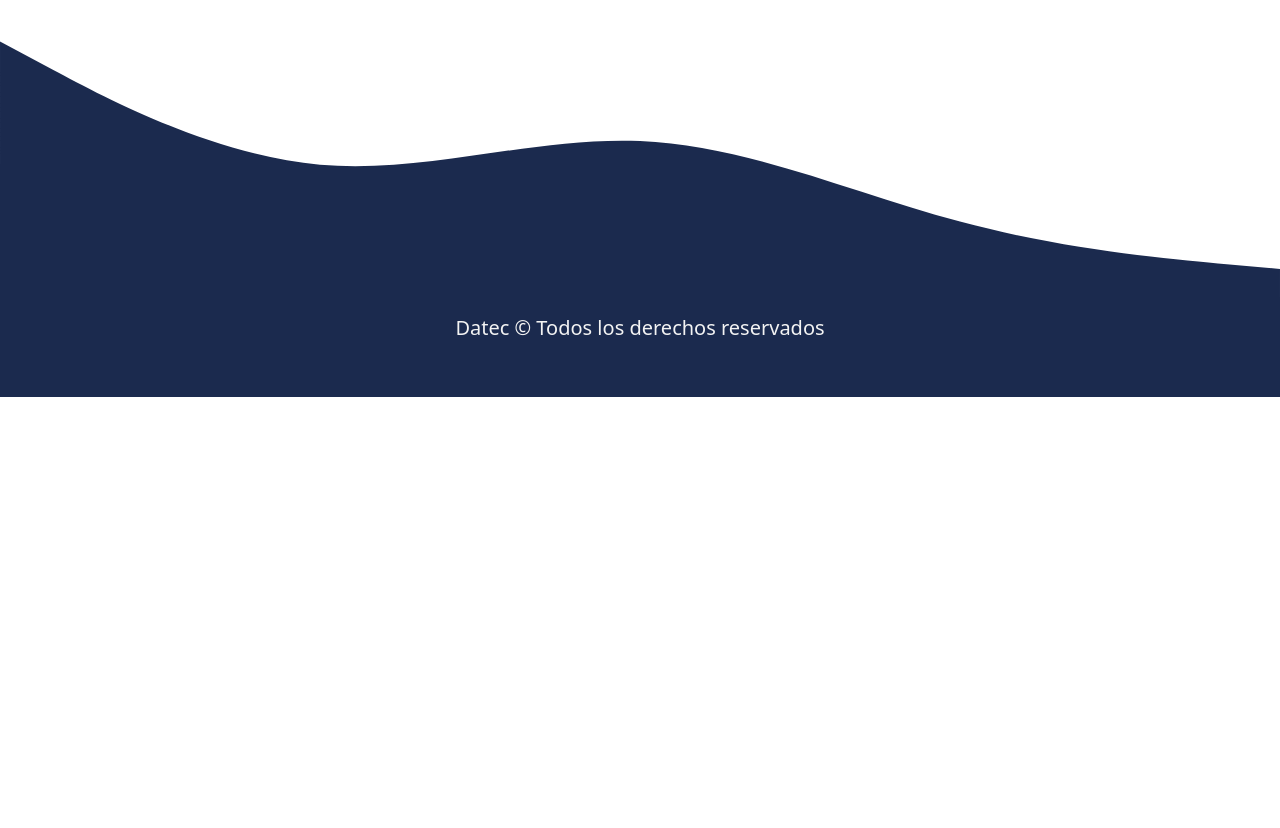
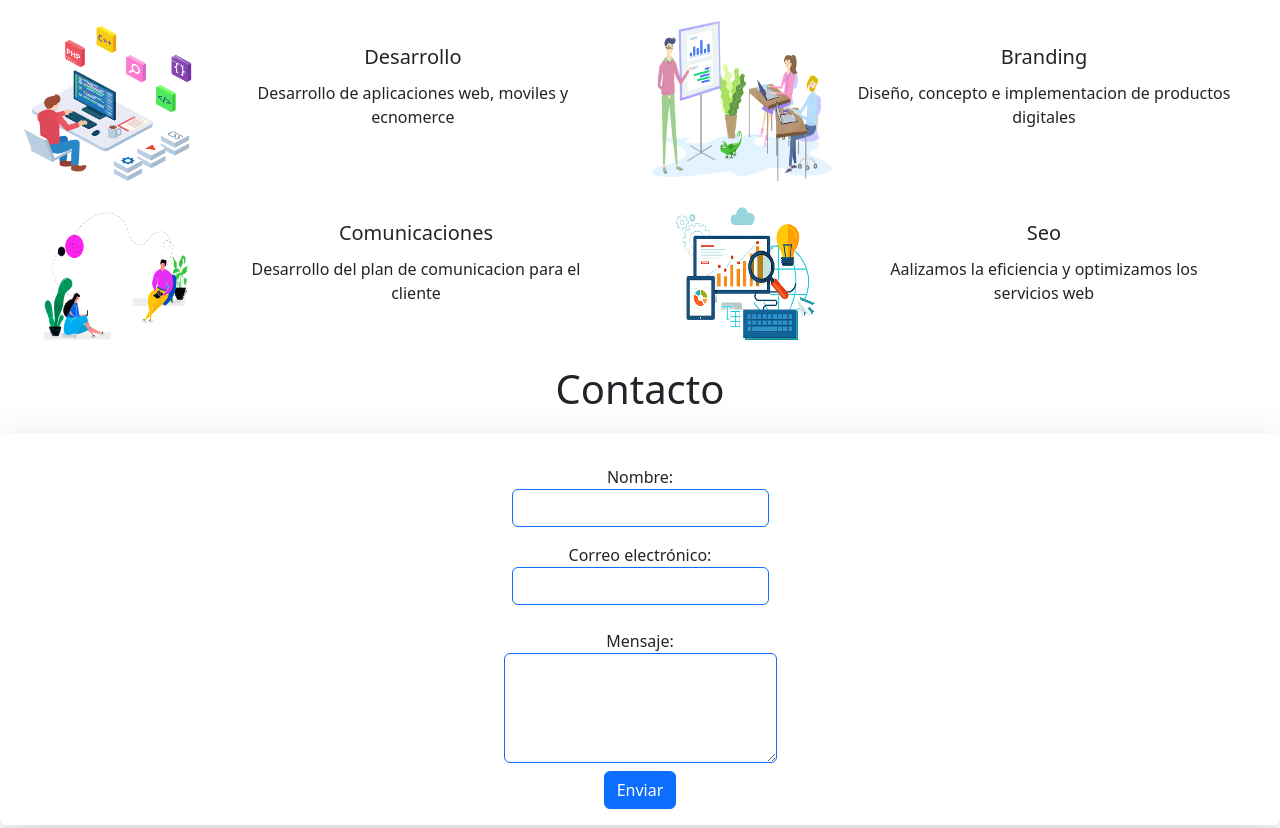
Before and after one commit to Spo0ka/Datec, a plain HTML site: page index.html in a window 1280 px wide. Shown: the part 892-1720 px from the top of the page. Before the commit the page ends 1289 px from the top, so only its background shows below. Drawn offline with nearby package versions, Linux system fonts and the light colour scheme.

Commit message:
Proyecto terminado

```diff
--- a/css/style.css
+++ b/css/style.css
@@ -12,10 +12,42 @@ footer p{
     max-height: 30rem;
 }
 
+.fila{
+    width: 100% !important;
+    text-align: center;
+}
+
+#img-equipo{
+    max-height: 30rem;
+    max-width: 70%;
+}
+
+.contacto{
+    display: flex;
+    flex-wrap: wrap;
+}
+
+
+.titulo{
+    text-align: center;
+    font-size: 20px;
+    margin-bottom: 20px;
+}
 /* Media querys */
 
 @media (max-width:768px){
+    #equipo {
+        width: 90%;
+    }
     #intro{
     width: 90% !important;
     }
 }
+
+@media (max-width:576px){
+    .wrap{
+    flex-wrap: wrap;
+    justify-content: center;
+    text-align: center;
+    }
+}
--- a/index.html
+++ b/index.html
@@ -63,9 +63,80 @@
     <p class="p-3 fs-4"><span class="text-primary">Datec</span> es la agencia donde te ayudamos a establecer tu precencia online.SEO, Paginas web, Tiendas Virtuales, redes sociales y demas</p>
   </section>
 
+
+  <!-- Servicios -->
+  <section class="container-fluid">
+    <div class="row w-75 mx-auto fila">
+      <div class="my-2 col-lg-6 col-md-12 col-sm-12 d-flex wrap">
+        <img src="./img/desarrollo.png" alt="" width="180" height="160">
+        <div>
+        <h3 class="fs-5 mt-4 px-4 pb-1">Desarrollo</h3>
+        <p class="px-4">Desarrollo de aplicaciones web, moviles y ecnomerce</p>
+        </div>
+      </div>
+
+      <div class="my-2 col-lg-6 col-md-12 col-sm-12 d-flex wrap">
+        <img src="./img/concepto.png" alt="" width="180" height="160">
+        <div>
+        <h3 class="fs-5 mt-4 px-4 pb-1">Branding</h3>
+        <p class="px-4">Diseño, concepto e implementacion de productos digitales</p>
+        </div>
+      </div>
+    </div>
+    <div class="row w-75 mx-auto fila">
+    <div class="my-2 col-lg-6 col-md-12 col-sm-12 d-flex wrap">
+      <img src="./img/comunicaciones.png" alt="" width="180" height="160">
+      <div>
+      <h3 class="fs-5 mt-4 px-4 pb-1">Comunicaciones</h3>
+      <p class="px-4">Desarrollo del plan de comunicacion para el cliente</p>
+      </div>
+    </div>
+
+    <div class="my-2 col-lg-6 col-md-12 col-sm-12 d-flex wrap">
+      <img src="./img/seo.png" alt="" width="180" height="160">
+      <div>
+      <h3 class="fs-5 mt-4 px-4 pb-1">Seo</h3>
+      <p class="px-4">Aalizamos la eficiencia y optimizamos los servicios web</p>
+      </div>
+    </div>
+  </div>
+  </section>
+  </section>
+      </div>
+    </div>
+  </section>
+  <div class="titulo">
+    <h1>Contacto</h1>
+</div>
+  <section class="d-flex justify-content-center align-items-center shadow-lg rounded p-3">
+
+    <div>
+        <form action="" class="text-center">
+            <div class="form-row align-items-center p-2">
+                <div class="form-group col p-2">
+                    <label for="nombre">Nombre:</label>
+                    <input type="text" id="nombre" required class="form-control border-primary">
+                </div>
+                <div class="form-group col p-2">
+                    <label for="email">Correo electrónico:</label>
+                    <input type="email" id="email" required class="form-control border-primary">
+                </div>
+            </div>
+            <div class="form-group p-2">
+                <label for="mensaje">Mensaje:</label>
+                <textarea name="mensaje" id="mensaje" rows="4" class="form-control border-primary"></textarea>
+            </div>
+            <input type="submit" value="Enviar" class="btn btn-primary">
+        </form>
+    </div>
+</section>
+
+
+
 <!-- Fondo curvo -->
   <section><svg xmlns="http://www.w3.org/2000/svg" viewBox="0 0 1440 320"><path fill="#1b2a4e" fill-opacity="1" d="M0,32L60,64C120,96,240,160,360,170.7C480,181,600,139,720,144C840,149,960,203,1080,234.7C1200,267,1320,277,1380,282.7L1440,288L1440,320L1380,320C1320,320,1200,320,1080,320C960,320,840,320,720,320C600,320,480,320,360,320C240,320,120,320,60,320L0,320Z"></path></svg>
 </section>
+
   <!-- footer -->
 
   <footer class="w-100 d-flex justify-content-center align-content-center">
```
Also changed, not shown: Equipo.html (added, +61 -0 lines).
